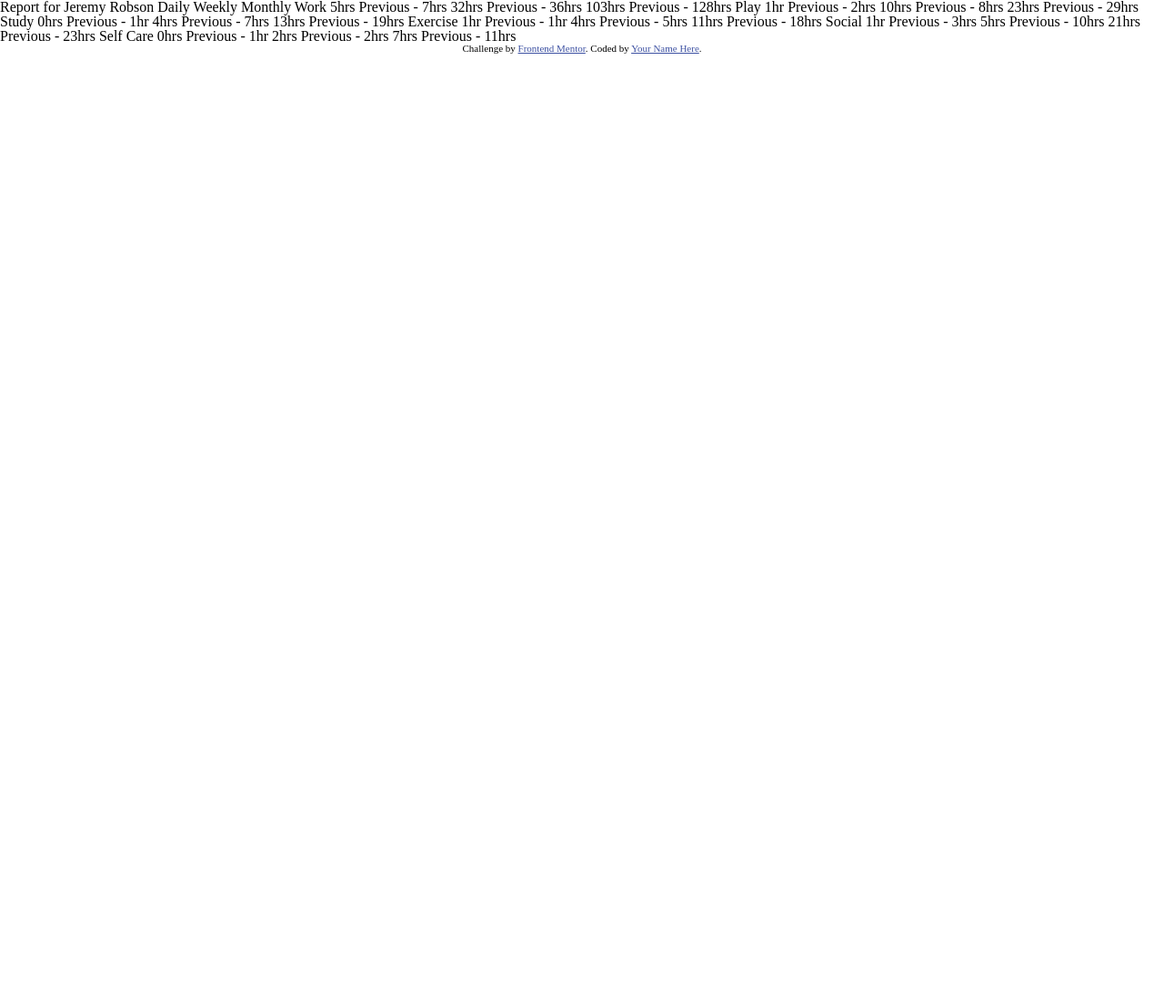
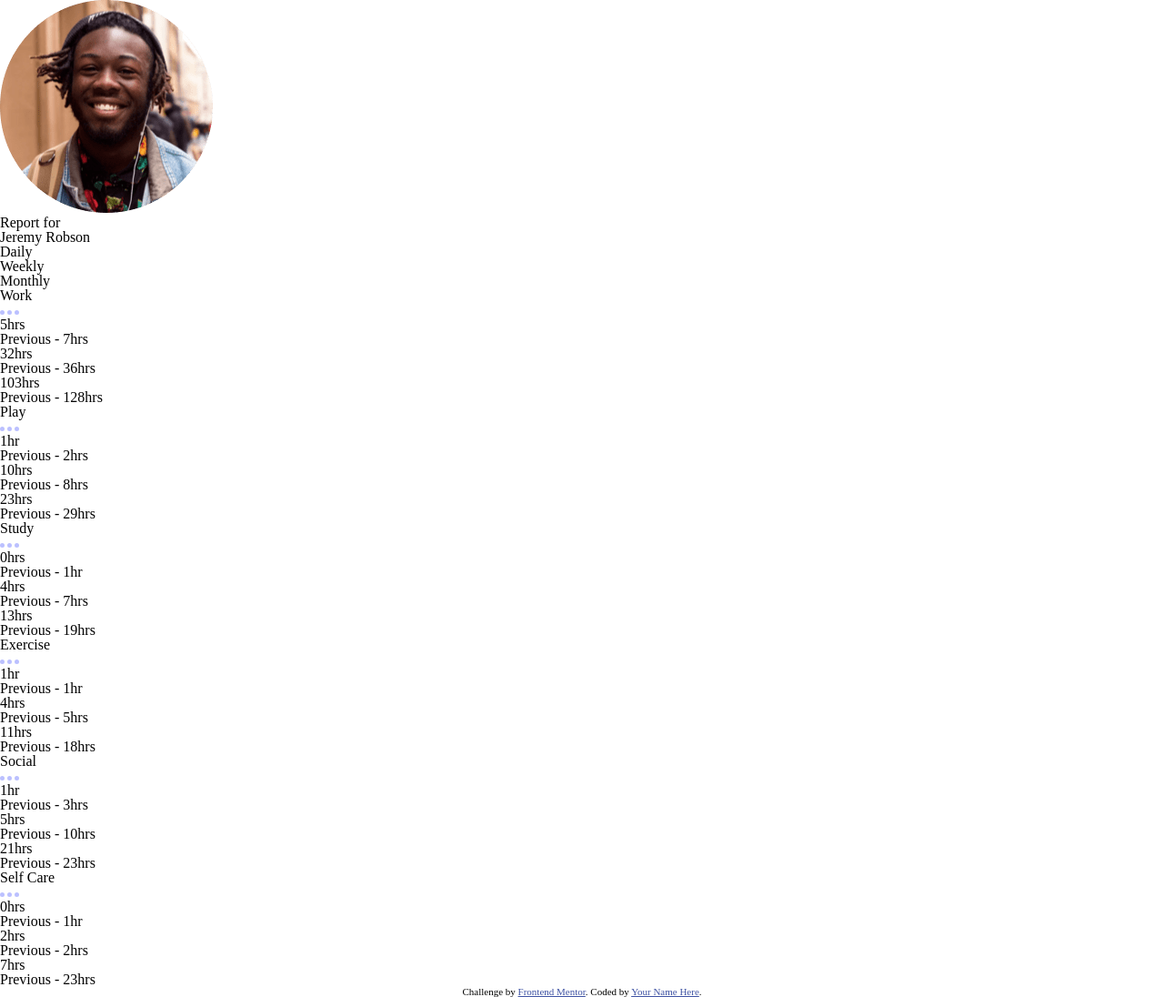
Before and after one commit to mrcordova/time-tracking-dashboard-main, a plain HTML site: page index.html in a window 1280 px wide. Shown: the whole page at 91% size. Before the commit the page ends 800 px from the top, so only its background shows below. Drawn offline with Linux system fonts and the light colour scheme.

Commit message:
make basic grid structure

```diff
--- a/css/style.css
+++ b/css/style.css
@@ -0,0 +1,3 @@
+.body-grid {
+    display: grid;
+}
--- a/index.html
+++ b/index.html
@@ -17,65 +17,196 @@
     .attribution a { color: hsl(228, 45%, 44%); }
   </style>
 </head>
-<body>
+<body class="body-grid">
 
   <main>
+    <section>
+      <section>
+        <img src="images/image-jeremy.png" alt="profile picture">
+        <p>
+          Report for
+        </p>
+        <h1>
+          Jeremy Robson
+        </h1>
+      </section>
+      <h2>
+        Daily
+      </h2>
+      <h2>
+        Weekly
+      </h2>
+      <h2>
+        Monthly
+      </h2>
+    </section>
+    <div>
+      <section>
+        <h2>
+          Work
+        </h2>
+        <img src="images/icon-ellipsis.svg" alt="ellipsis icon">
+        <p>
+          5hrs <!-- daily -->
+        </p>
+        <p>
+          Previous - 7hrs <!-- daily -->
+        </p>
+        <p>
+          32hrs <!-- weekly -->
+        </p>
+        <p>
+          Previous - 36hrs <!-- weekly -->
+        </p>
+        <p>
+          103hrs <!-- monthly -->
+        </p>
+        <p>
+          Previous - 128hrs <!-- monthly -->
+        </p>
+      </section>
+    </div>
+
+    <div>
+      <section>
+        <h2>
+          Play
+        </h2>
+        <img src="images/icon-ellipsis.svg" alt="ellipsis icon">
+        <p>
+          1hr <!-- daily -->
+        </p>
+        <p>
+          Previous - 2hrs <!-- daily -->
+        </p>
+        <p>
+          10hrs <!-- weekly -->
+        </p>
+        <p>
+          Previous - 8hrs <!-- weekly -->
+        </p>
+        <p>
+          23hrs <!-- monthly -->
+        </p>
+        <p>
+          Previous - 29hrs <!-- monthly -->
+        </p>
+      </section>
+    </div>
+    <div>
+      <section>
+        <h2>
+          Study
+        </h2>
+        <img src="images/icon-ellipsis.svg" alt="ellipsis icon">
+        <p>
+          0hrs <!-- daily -->
+        </p>
+        <p>
+          Previous - 1hr <!-- daily -->
+        </p>
+        <p>
+          4hrs <!-- weekly -->
+        </p>
+        <p>
+          Previous - 7hrs <!-- weekly -->
+        </p>
+        <p>
+          13hrs <!-- monthly -->
+        </p>
+        <p>
+          Previous - 19hrs <!-- monthly -->
+        </p>
+      </section>
+    </div>
+    <div>
+      <section>
+        <h2>
+          Exercise
+        </h2>
+        <img src="images/icon-ellipsis.svg" alt="ellipsis icon">
+        <p>
+        1hr <!-- daily -->
+        </p>
+        <p>
+          Previous - 1hr <!-- daily -->
+        </p>
+        <p>
+        4hrs <!-- weekly -->
+        </p>
+        <p>
+          Previous - 5hrs <!-- weekly -->
+        </p>
+        <p>
+          11hrs <!-- monthly -->
+        </p>
+        <p>
+          Previous - 18hrs <!-- monthly -->
+        </p>
+      </section>
+    </div>
 
 
-    Report for
-    Jeremy Robson
+    <div>
+      <section>
+        <h2>
+          Social
+        </h2>
+        <img src="images/icon-ellipsis.svg" alt="ellipsis icon">
+        <p>
+          1hr <!-- daily -->
+        </p>
+        <p>
+          Previous - 3hrs <!-- daily -->
+        </p>
+        <p>
+          5hrs <!-- weekly -->
+        </p>
+        <p>
+          Previous - 10hrs <!-- weekly -->
+        </p>
+        <p>
+          21hrs <!-- monthly -->
+        </p>
+        <p>
+          Previous - 23hrs <!-- monthly -->
+        </p>
+      </section>
+    </div>
+    <div>
+      <section>
+        <h2>
+          Self Care
+        </h2>
+        <img src="images/icon-ellipsis.svg" alt="ellipsis icon">
+        <p>
+          0hrs <!-- daily -->
+        </p>
+        <p>
+          Previous - 1hr <!-- daily -->
+        </p>
+        <p>
+          2hrs <!-- weekly -->
+        </p>
+        <p>
+        Previous - 2hrs <!-- weekly -->
+        </p>
+        <p>
+        7hrs <!-- monthly -->
+        </p>
+        <p>
+          Previous - 23hrs <!-- monthly -->
+        </p>
+      </section>
+    </div>
 
-    Daily
-    Weekly
-    Monthly
 
-    Work
-    5hrs <!-- daily -->
-    Previous - 7hrs <!-- daily -->
-    32hrs <!-- weekly -->
-    Previous - 36hrs <!-- weekly -->
-    103hrs <!-- monthly -->
-    Previous - 128hrs <!-- monthly -->
 
-    Play
-    1hr <!-- daily -->
-    Previous - 2hrs <!-- daily -->
-    10hrs <!-- weekly -->
-    Previous - 8hrs <!-- weekly -->
-    23hrs <!-- monthly -->
-    Previous - 29hrs <!-- monthly -->
 
-    Study
-    0hrs <!-- daily -->
-    Previous - 1hr <!-- daily -->
-    4hrs <!-- weekly -->
-    Previous - 7hrs <!-- weekly -->
-    13hrs <!-- monthly -->
-    Previous - 19hrs <!-- monthly -->
 
-    Exercise
-    1hr <!-- daily -->
-    Previous - 1hr <!-- daily -->
-    4hrs <!-- weekly -->
-    Previous - 5hrs <!-- weekly -->
-    11hrs <!-- monthly -->
-    Previous - 18hrs <!-- monthly -->
 
-    Social
-    1hr <!-- daily -->
-    Previous - 3hrs <!-- daily -->
-    5hrs <!-- weekly -->
-    Previous - 10hrs <!-- weekly -->
-    21hrs <!-- monthly -->
-    Previous - 23hrs <!-- monthly -->
 
-    Self Care
-    0hrs <!-- daily -->
-    Previous - 1hr <!-- daily -->
-    2hrs <!-- weekly -->
-    Previous - 2hrs <!-- weekly -->
-    7hrs <!-- monthly -->
-    Previous - 11hrs <!-- monthly -->
+
 
   </main>
 
```
